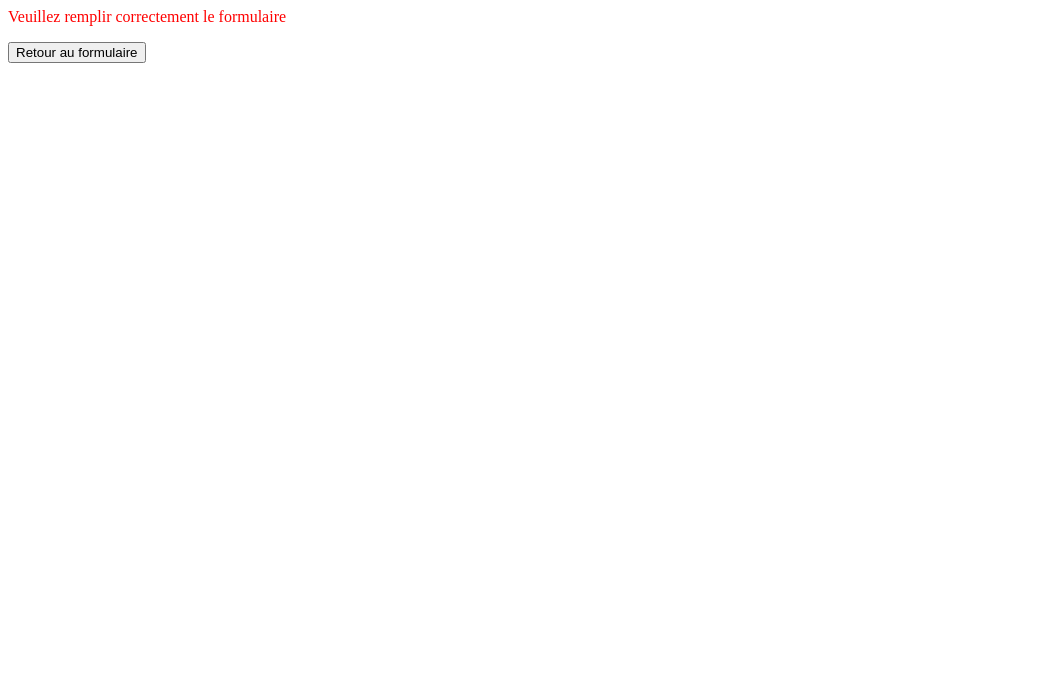
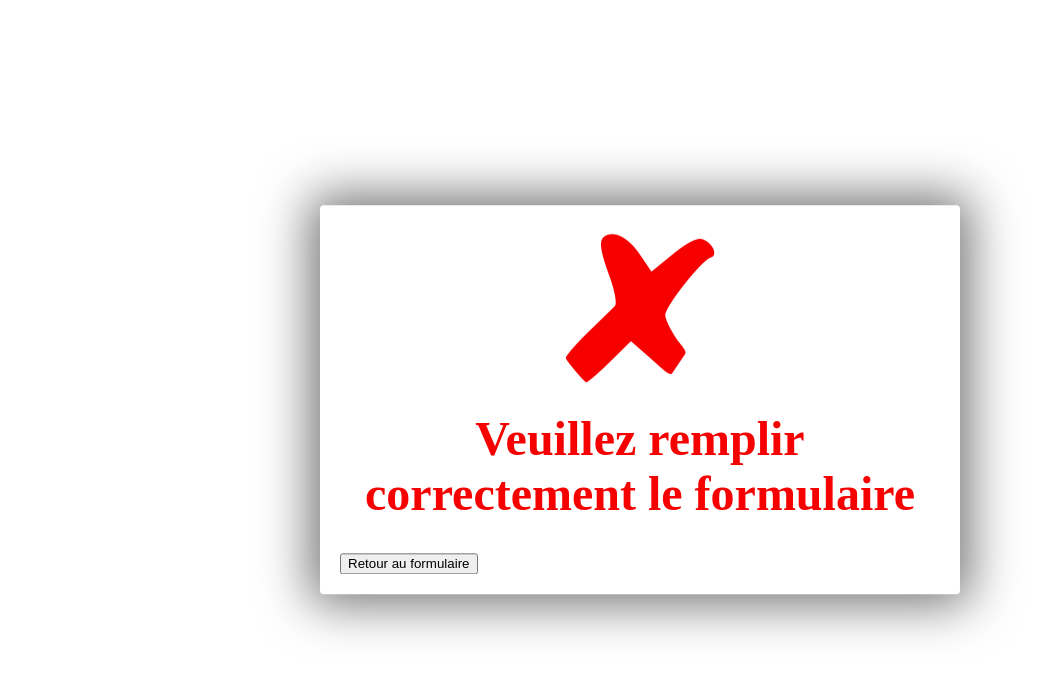
Before and after one commit to JohanGoutorbe/Satisfaction-Survey, a PHP site: page /send.php in a window 1280 px wide. Shown: the top 676 px of the page, without its empty margins (0-1057 px from the left). Run offline with PHP 8.4, Linux system fonts and the light colour scheme; data that the repository does not hold is empty.

Commit message:
Final (I Hope)

```diff
--- a/merci.php
+++ b/merci.php
@@ -13,6 +13,6 @@
 			<h1 class="h1">Merci d'avoir donné votre avis !</h1>
 		</div>
 	</div>
-
+	<?php $db=null;	die(); ?>
 </body>
 </html>
--- a/send.php
+++ b/send.php
@@ -1,3 +1,15 @@
+<!DOCTYPE html>
+<html>
+<head>
+	<meta charset="utf-8">
+	<meta name="viewport" content="width=device-width, initial-scale=1">
+	<link rel="stylesheet" type="text/css" href=".\style_merci.css">
+	<link rel="icon" type="image/png" href=".\favicon.png">
+	<title>Une erreur est survenue</title>
+</head>
+<body>
+	<div class="container">
+
 <?php
 
 include("config.php");
@@ -18,18 +30,27 @@ $techname = $results['tech'];
 $interdt = $results['date'];
 
 if (isset($_POST['choice1'])==null && isset($_POST['choice2'])==null) { ?>
-	<p style='color:red'>Veuillez remplir correctement le formulaire</p>
-	<a href="https://www.officecenter.fr/qualite/index.php?inter=<?php echo $interid; ?>&tech=<?php echo $techname; ?>&date=<?php echo $interdt; ?>"><button class="btn">Retour au formulaire</button></a>
+	<div class="block">
+		<img src="x.png" class="img">
+		<h1 class="h1bis">Veuillez remplir correctement le formulaire</h1>
+		<a href="https://www.officecenter.fr/qualite/index.php?inter=<?php echo $interid; ?>&tech=<?php echo $techname; ?>&date=<?php echo $interdt; ?>"><button class="btn">Retour au formulaire</button></a>
+	</div>
 	<?php $db=null;
 	die();
 }elseif (isset($_POST['choice1'])==null) { ?>
-	<p style='color:red'>Veuillez remplir correctement le formulaire</p>
-	<a href="https://www.officecenter.fr/qualite/index.php?inter=<?php echo $interid; ?>&tech=<?php echo $techname; ?>&date=<?php echo $interdt; ?>"><button class="btn">Retour au formulaire</button></a>
+	<div class="block">
+		<img src="x.png" class="img">
+		<h1 class="h1bis">Veuillez remplir correctement le formulaire</h1>
+		<a href="https://www.officecenter.fr/qualite/index.php?inter=<?php echo $interid; ?>&tech=<?php echo $techname; ?>&date=<?php echo $interdt; ?>"><button class="btn">Retour au formulaire</button></a>
+	</div>
 	<?php $db=null;
 	die();
 }elseif (isset($_POST['choice2'])==null) { ?>
-	<p style='color:red'>Veuillez remplir correctement le formulaire</p>
-	<a href="https://www.officecenter.fr/qualite/index.php?inter=<?php echo $interid; ?>&tech=<?php echo $techname; ?>&date=<?php echo $interdt; ?>"><button class="btn">Retour au formulaire</button></a>
+	<div class="block">
+		<img src="x.png" class="img">
+		<h1 class="h1bis">Veuillez remplir correctement le formulaire</h1>
+		<a href="https://www.officecenter.fr/qualite/index.php?inter=<?php echo $interid; ?>&tech=<?php echo $techname; ?>&date=<?php echo $interdt; ?>"><button class="btn">Retour au formulaire</button></a>
+	</div>
 	<?php $db=null;
 	die();
 }
@@ -68,3 +89,7 @@ if ($interidexist == 0) {
 
 sleep(0.5);
 header('location: https://www.officecenter.fr/qualite/merci.php');
+?>
+	</div>
+</body>
+</html>
--- a/style_merci.css
+++ b/style_merci.css
@@ -11,6 +11,7 @@
 	border-radius: 4px;
 	box-shadow: 0 0 50px 10px rgba(0,0,0,.55);
 	min-width: 300px;
+	max-width: 800px;
 }
 .h1{
 	display: flex;
```
